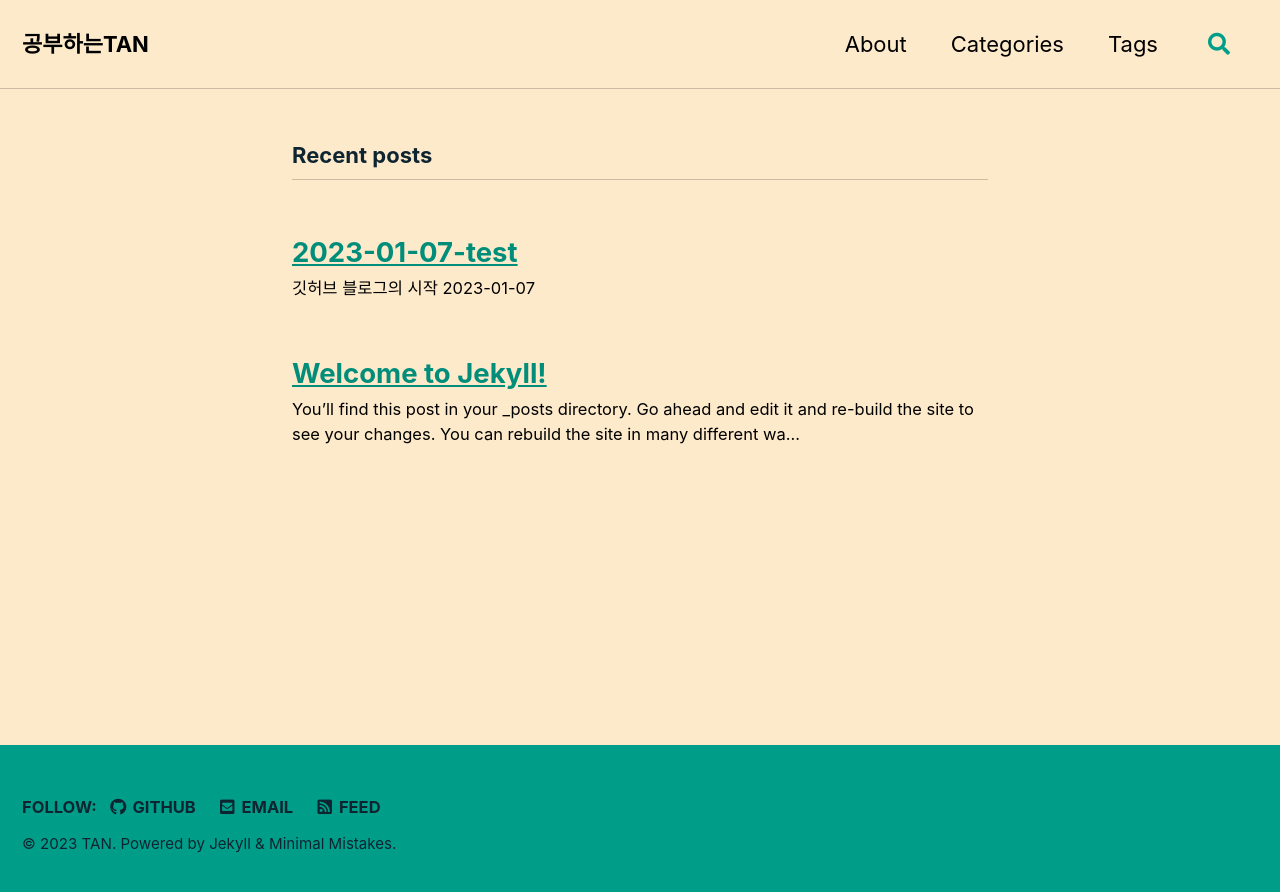
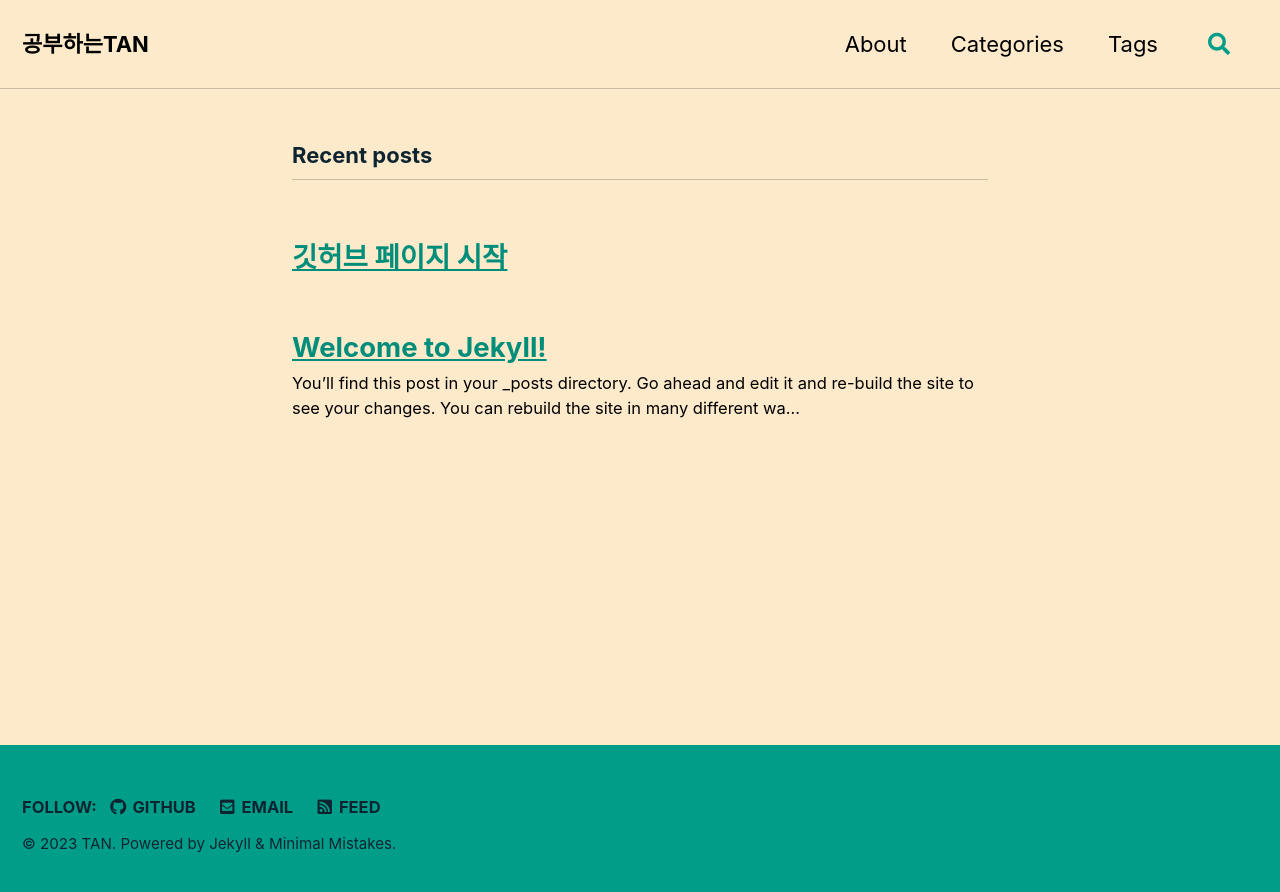
Before and after one commit to TaniTail/tanitail.github.io, a Jekyll site: the page built from index.markdown, in a window 1280 px wide. Shown: the top 892 px of the page. Built offline with Jekyll 4.4.1, drawn with Linux system fonts in a browser that asks for light colours; cached includes are drawn as plain includes; the list of posts is cut into pages by our own code.

Commit message:
Update 2023-01-07-test.md

```diff
--- a/_posts/2023-01-07-test.md
+++ b/_posts/2023-01-07-test.md
@@ -1,8 +1,13 @@
 ---
-title: 2023-01-07-test
+layout: post
+title:  "깃허브 페이지 시작"
+date:   2023-01-06 14:06:29 +0900
+categories: etc.
+---
 ---
 
 # 깃허브 블로그의 시작
+
 ###### 2023-01-07
 
  깃허브 블로그를 시작해야겠다고 마음을 먹은지만 몇 주가 흘렀다. 깃허브 페이지를 쓰는 방법, 마크다운을 쓰는 방법 등을 찾아보았는데 아무래도 계속된 토이프로젝트와 스터디 등으로 최근엔 시간 자체를 내기 어려워 져서 조금 미루었던 것 같다.
@@ -10,8 +15,9 @@ title: 2023-01-07-test
   기본적으로 깃허브 페이지를 위한 repository를 만들고 지킬을 설치하는 것 까지는 어렵지 않았지만 웹 쪽이나 스타일 문법에 익숙하지 않은 나는 많이 배워야 했다.
 
 ## 1. 자주 쓰는 마크다운 문법
+
  마크다운 문법이 잘 정리된 페이지들이 많았다. 참고해서 페이지를 작성해보아야겠다.
 
 * References
-    기본적인 사용방법 : https://heropy.blog/2017/09/30/markdown/
-    글자색과 하이라이팅 : https://geniewishescometrue.tistory.com/entry/%EB%A7%88%ED%81%AC%EB%8B%A4%EC%9A%B4-%EA%B4%80%EB%A0%A8-%ED%8C%81-%EA%B8%80-%EC%83%89%EC%83%81-%ED%98%95%EA%B4%91%ED%8E%9C
+  [기본적인 사용방법]([https://heropy.blog/2017/09/30/markdown/]())
+  [글자색과 하이라이팅](https://geniewishescometrue.tistory.com/entry/%EB%A7%88%ED%81%AC%EB%8B%A4%EC%9A%B4-%EA%B4%80%EB%A0%A8-%ED%8C%81-%EA%B8%80-%EC%83%89%EC%83%81-%ED%98%95%EA%B4%91%ED%8E%9C)
```
